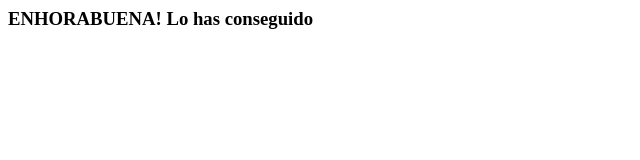
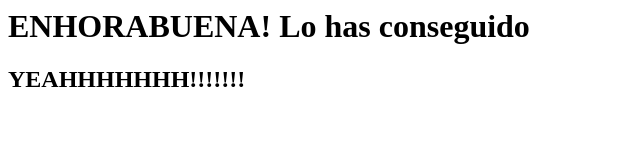
Before and after one commit to mateourda/grupo.jm, a plain HTML site: page home.html in a window 1280 px wide. Shown: the whole page, without its empty margins (0-640 px from the left). Drawn offline with Linux system fonts and the light colour scheme.

Commit message:
Escribí "Yeah"

```diff
--- a/home.html
+++ b/home.html
@@ -2,7 +2,8 @@
   <head>
     <title>Esto es la bienvenida!</title>
     <body>
-      <h3>ENHORABUENA! Lo has conseguido</h3>
+      <h1>ENHORABUENA! Lo has conseguido</h1>
+      <h2>YEAHHHHHHH!!!!!!!</h2>
     </body>
   </head>
 </html>
```
